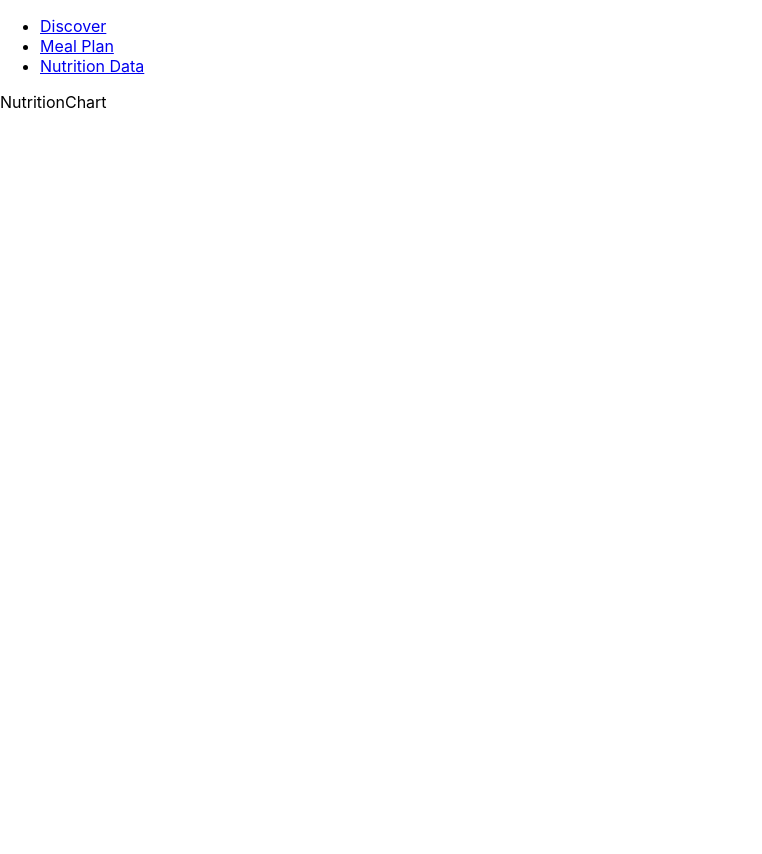
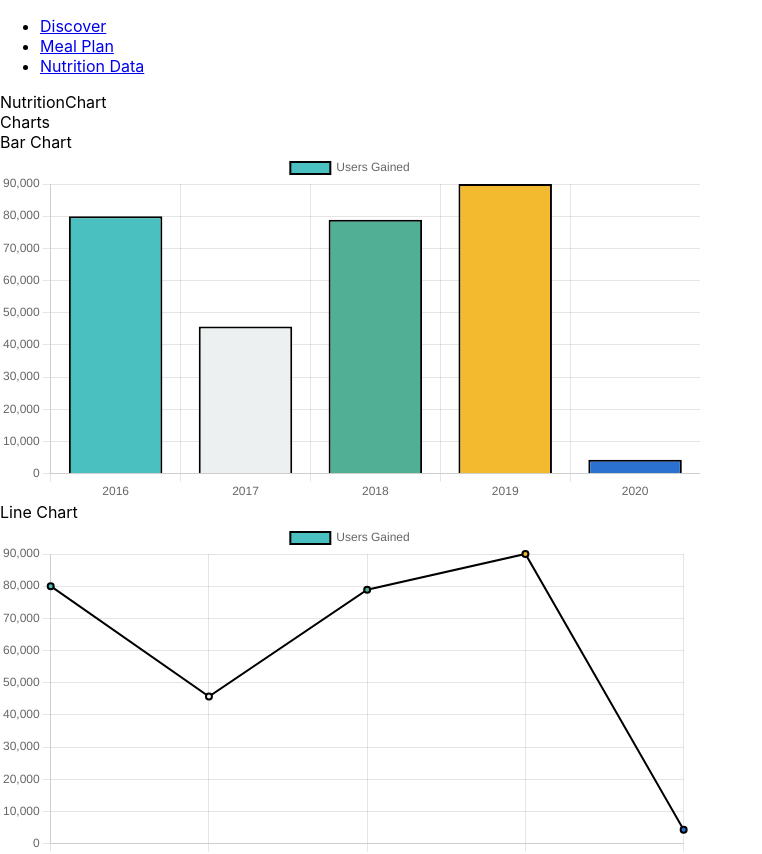
Before and after one commit to jaypostle/metahealth-brainstation-capstone, a React (Create React App) app in the folder client/: page /nutritiondata in a window 1280 px wide. Shown: the top 854 px of the page, without its empty margins (0-762 px from the left). Before the commit the page ends 800 px from the top, so only its background shows below. Built offline with nearby package versions, Linux system fonts and the light colour scheme.

Commit message:
recipe changes

```diff
--- a/client/src/Pages/Charts/NutritionChart/NutritionChart.jsx
+++ b/client/src/Pages/Charts/NutritionChart/NutritionChart.jsx
@@ -1,7 +1,13 @@
 import React from "react";
+import Charts from "../Examples/Charts";
 
 function NutritionChart() {
-  return <div>NutritionChart</div>;
+  return (
+    <div>
+      NutritionChart
+      <Charts />
+    </div>
+  );
 }
 
 export default NutritionChart;
--- a/client/src/Pages/Recipe/Recipe.jsx
+++ b/client/src/Pages/Recipe/Recipe.jsx
@@ -13,6 +13,7 @@ function Recipe({ updateMealPlan }) {
   useEffect(() => {
     // getIndividualItemAxios(itemId);
     // console.log(recipeId);
+    setSummary(recipe.summary);
   }, [recipeId]);
 
   const recipe = singleRecipeData;
@@ -32,7 +33,7 @@ function Recipe({ updateMealPlan }) {
   //   return { __html: recipe.summary };
   // };
 
-  const [summary, setSummary] = useState(recipe.summary);
+  const [summary, setSummary] = useState(null);
 
   return (
     <div>
```
